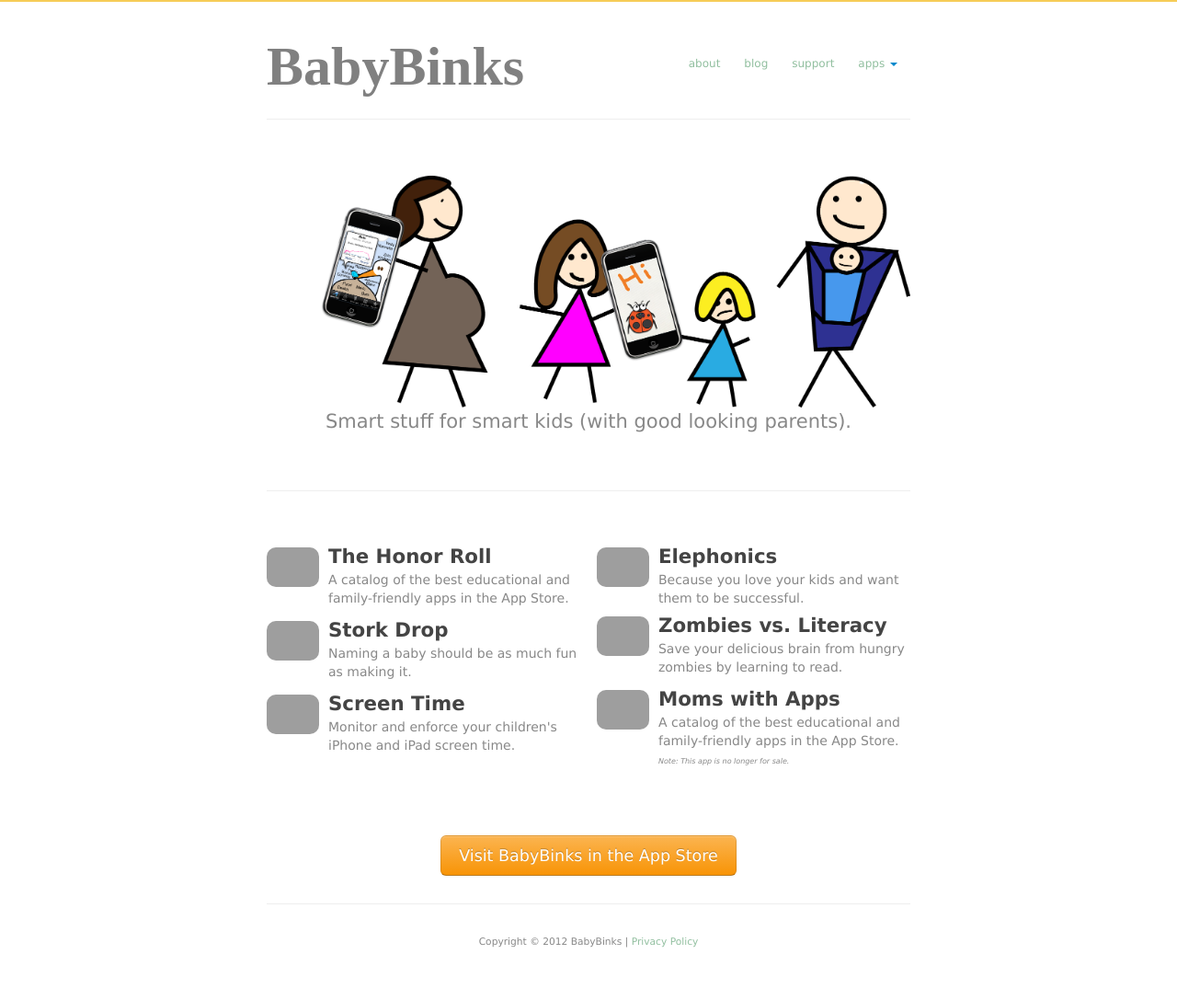
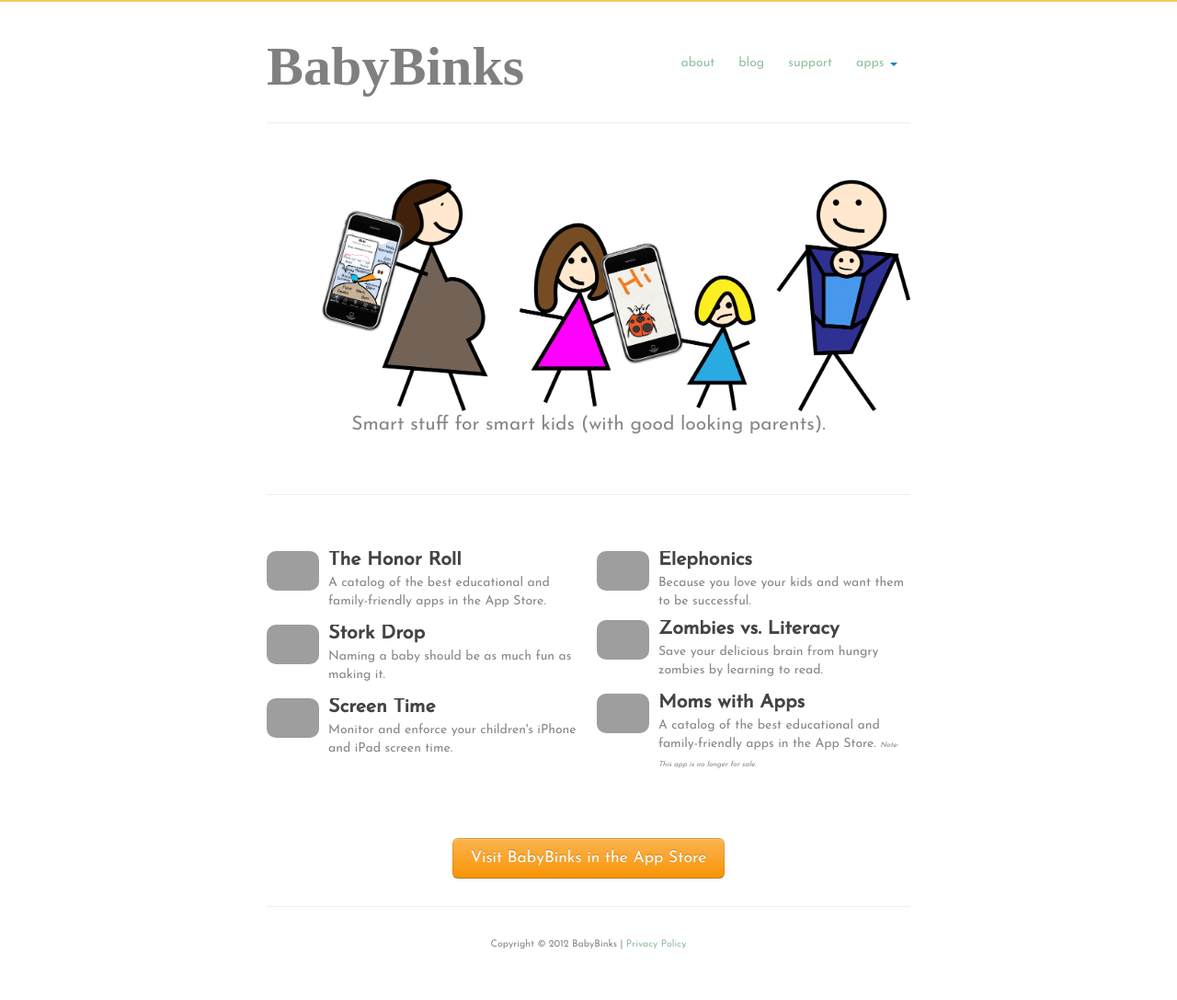
Before and after one commit to babybinks/babybinks.github.com, a Jekyll site: the page built from index.html, in a window 1280 px wide. Shown: the whole page at 92% size. Built offline with Jekyll 4.4.1, drawn with Linux system fonts in a browser that asks for light colours; nearby versions of some CDN libraries; some web fonts are replaced; grey boxes are pictures that could not be loaded.

Commit message:
Change the default font

```diff
--- a/_includes/header.html
+++ b/_includes/header.html
@@ -25,9 +25,12 @@
     <link rel="apple-touch-icon-precomposed" sizes="72x72" href="/assets/bootstrap/ico/apple-touch-icon-72-precomposed.png">
     <link rel="apple-touch-icon-precomposed" href="/assets/bootstrap/ico/apple-touch-icon-57-precomposed.png">
 
-    <link href="http://fonts.googleapis.com/css?family=Numans" rel="stylesheet" type="text/css">
-    <link href="http://fonts.googleapis.com/css?family=Coda" rel='stylesheet' type='text/css'>
-    <link href="http://fonts.googleapis.com/css?family=Inder" rel='stylesheet' type='text/css'>
+    <link href='http://fonts.googleapis.com/css?family=Josefin+Sans' rel='stylesheet' type='text/css'>
+    <!--
+	<link href="http://fonts.googleapis.com/css?family=Numans" rel="stylesheet" type="text/css">
+	<link href="http://fonts.googleapis.com/css?family=Coda" rel='stylesheet' type='text/css'>
+	<link href="http://fonts.googleapis.com/css?family=Inder" rel='stylesheet' type='text/css'>
+    -->
 	<link href="http://fonts.googleapis.com/css?family=Bonbon" rel="stylesheet" type="text/css">
 </head>
 
@@ -49,7 +52,7 @@
     <div class="container-narrow">
         <div class="masthead" style="margin-top:50px;">
 
-            <ul class="nav nav-pills pull-right" style="font-size:12px;">
+            <ul class="nav nav-pills pull-right">
                 <li><a href="/about.html">about</a></li>
                 <li><a href="http://blog.babybinks.com">blog</a></li>
                 <li><a href="mailto:support@babybinks.com">support</a></li>
--- a/assets/style.css
+++ b/assets/style.css
@@ -5,10 +5,11 @@
  Special styles for presenting Bootstrap's documentation and examples
  */
 
-/* Custom container */
+/*
+ Custom container */
 
 * {
-    font-family : "Numans",Verdana, Helvetica, sans-serif;
+    font-family : "Josefin Sans",Verdana, Helvetica, sans-serif;
     color:#888;
 }
 
```
Also changed, not shown: assets/favicon.jpg (added).
